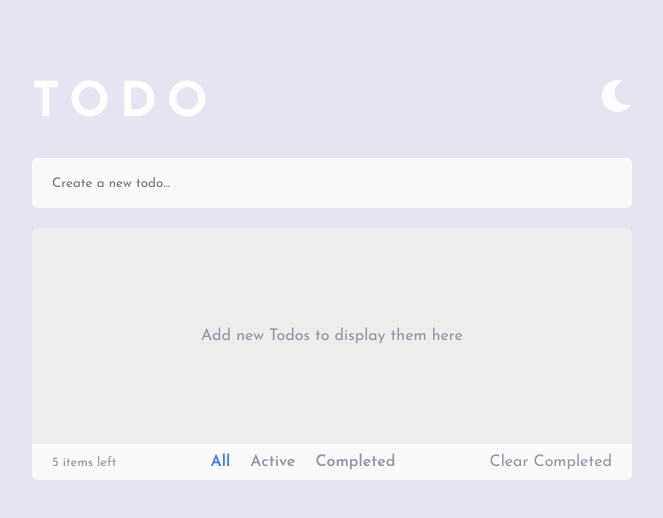
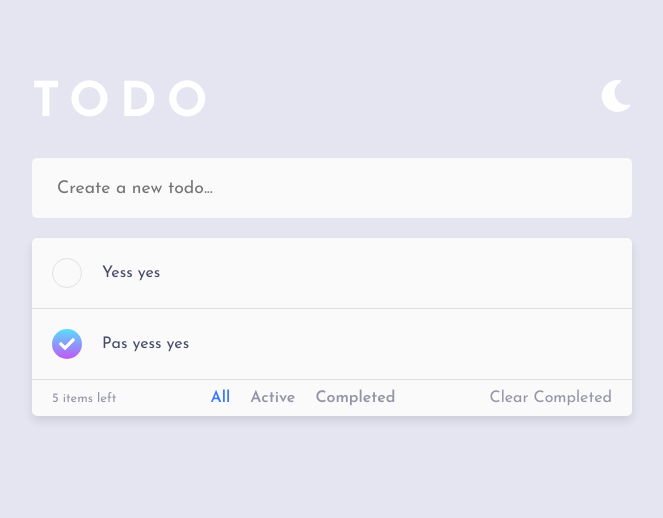
Before and after one commit to ClementSellyPro/react-practice, a React (Create React App) app in the folder todo-list-v2/: page / in a window 1280 px wide. Shown: the top 518 px of the page, without its empty margins (308-971 px from the left). Built offline with nearby package versions, Linux system fonts and the light colour scheme.

Commit message:
todo-list-v2 - All component stylized

```diff
--- /dev/null
+++ b/todo-list-v2/src/component/Todo.jsx
@@ -0,0 +1,21 @@
+import '../style/Todo.css';
+import { FaCheck } from 'react-icons/fa';
+import { FaXmark } from 'react-icons/fa6';
+
+function Todo({task, completed}){
+    return (
+        <div className='Todo'>
+            <div className={completed ? 'todo-checkbox completed-task' : 'todo-checkbox'}>
+                { completed ? <FaCheck /> : ''}
+            </div>
+            <diV className='todo-task'>
+                {task}
+            </diV>
+            <div className='todo-delete-icon'>
+                <FaXmark size='1.5em' />
+            </div>
+        </div>
+    )
+}
+
+export default Todo;
--- a/todo-list-v2/src/component/TodoSection.jsx
+++ b/todo-list-v2/src/component/TodoSection.jsx
@@ -1,6 +1,7 @@
 import { useContext } from 'react';
 import '../style/TodoSection.css';
 import TodoContext from '../context/Todo.context';
+import Todo from './Todo';
 import TodoSectionFooter from './TodoSectionFooter';
 
 function TodoSection(){
@@ -13,7 +14,9 @@ function TodoSection(){
                 todoList.length === 0 ?
                     <div className='todo-empty'> Add new Todos to display them here </div>
                     :
-                    'MAPING THE LIST'
+                    todoList.map(todo =>{
+                        return <Todo task={todo.task} completed={todo.completed} />
+                    })
             }
 
             <TodoSectionFooter />
--- a/todo-list-v2/src/context/Todo.context.jsx
+++ b/todo-list-v2/src/context/Todo.context.jsx
@@ -10,7 +10,7 @@ export default TodoContext;
 
 export function TodoContextProvider({children}){
 
-    const [todoList, setTodoList] = useState([]);
+    const [todoList, setTodoList] = useState([{id:0, task:'Yess yes', completed: false}, {id:1, task:'Pas yess yes', completed: true}]);
 
     return (
         <TodoContext.Provider value={{
--- /dev/null
+++ b/todo-list-v2/src/style/Todo.css
@@ -0,0 +1,38 @@
+.Todo{
+    position: relative;
+    display: flex;
+    align-items: center;
+    padding: 20px;
+    color: var(--color-text);
+    border-bottom: 1px solid rgba(200, 200, 200, 0.5);
+}
+
+.todo-checkbox{
+    display: flex;
+    justify-content: center;
+    align-items: center;
+    width: 30px;
+    height: 30px;
+    border: 1px solid rgba(200, 200, 200, 0.5);
+    border-radius: 50%;
+}
+.completed-task{
+    border: none;
+    background: linear-gradient(hsl(192, 100%, 67%), hsl(280, 87%, 65%));
+    color: white;
+}
+
+.todo-task{
+    margin-left: 20px;
+}
+
+.todo-delete-icon{
+    position: absolute;
+    opacity: 0;
+    right: 20px;
+    color: var(--color-text-light);
+}
+.Todo:hover .todo-delete-icon{
+    opacity: 1;
+    cursor: pointer;
+}
--- a/todo-list-v2/src/style/TodoSection.css
+++ b/todo-list-v2/src/style/TodoSection.css
@@ -3,6 +3,7 @@
     border-radius: 5px;
     margin-top: 20px;
     background-color: var(--background-color-item);
+    box-shadow: 0px 5px 10px rgba(0, 0, 0, 0.1);
 }
 
 .todo-empty{
--- a/todo-list-v2/src/style/UserInput.css
+++ b/todo-list-v2/src/style/UserInput.css
@@ -5,12 +5,13 @@
 
 .UserInput input{
     width: 100%;
-    height: 50px;
-    padding-left: 20px;
+    height: 60px;
+    padding-left: 25px;
     border: none;
     border-radius: 5px;
     background-color: var(--background-color-item);
     color: var(--color-text);
+    font-size: 1.1em;
 }
 
 .UserInput input:focus{
```
